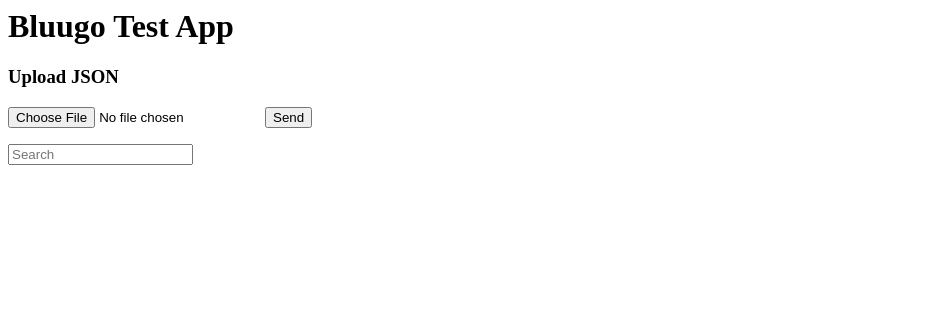
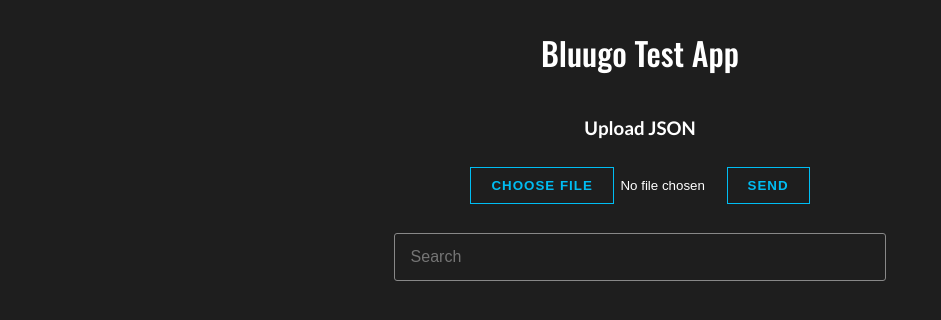
Before and after one commit to kumige/bluugo-application-app, a website: page src/frontend/index.html in a window 1280 px wide. Shown: the whole page, without its empty margins (0-941 px from the left). Drawn offline with nearby package versions, Linux system fonts and the light colour scheme; files that its build step writes are made by us from their sources; no server answers.

Commit message:
added styling

```diff
--- a/main.js
+++ b/main.js
@@ -42,7 +42,6 @@ app.get('/index.js', function (req, res) {
 
 app.post('/upload', jsonParser, async function (req, res) {
     const response = await jsonUpload(req)
-    console.log('upload res', response);
     res.json(response);
 })
 
--- a/public/styles.css
+++ b/public/styles.css
@@ -1,3 +1,86 @@
+body {
+  font-family: "Lato", sans-serif;
+  font-weight: 400;
+  font-style: normal;
+  background-color: #1E1E1E;
+  color: #FFFFFF;
+}
+
+.page {
+  display: flex;
+  flex-flow: column;
+  align-items: center;
+  margin: 0 1em;
+}
+
+input[type=file]::file-selector-button {
+  margin-right: 0.5em !important;
+}
+
+.error {
+  color: red;
+}
+
+.visible {
+  visibility: visible;
+}
+
+.hidden {
+  visibility: hidden;
+}
+
+.searchInput {
+  background-color: #1E1E1E;
+  color: #ffffff;
+  border-radius: 3px;
+  margin-bottom: 1em;
+  padding: 1rem;
+  font-size: 1rem;
+  transition: 0.2s ease-in-out;
+  width: 40%;
+  height: 3em;
+  border: 1px solid #888888;
+}
+
+form {
+  margin: 0;
+}
+
+button, input[type=file]::file-selector-button {
+  font-style: normal;
+  text-transform: uppercase;
+  cursor: pointer;
+  border: 1px solid #00bdf3;
+  border-radius: 0;
+  padding: 10px 20px;
+  color: #00bdf3;
+  box-shadow: inset 0 0 0 0 #00bdf3;
+  transition: 0.5s;
+  margin: 10px 0;
+  font-weight: bold;
+  letter-spacing: 1px;
+  text-decoration: none;
+  text-align: center;
+  display: inline-block;
+  background-color: #1E1E1E;
+
+  &:hover {
+    box-shadow: inset 0 -100px 0 0 #00bdf3;
+    color: #1E1E1E;
+  }
+
+  &:active {
+    opacity: 0.5;
+  }
+}
+
+h1 {
+  font-family: "Oswald", sans-serif;
+  font-optical-sizing: auto;
+  font-weight: 500;
+  font-style: normal;
+}
+
 table {
   font-family: arial, sans-serif;
   border-collapse: collapse;
@@ -11,7 +94,7 @@ td, th {
 }
 
 tr:nth-child(even) {
-  background-color: #dddddd;
+  background-color: #333333;
 }
 
 .tr-header {
--- a/src/frontend/index.html
+++ b/src/frontend/index.html
@@ -1,22 +1,36 @@
 <html>
+
 <head>
+    <link rel="preconnect" href="https://fonts.googleapis.com">
+    <link rel="preconnect" href="https://fonts.gstatic.com" crossorigin>
+    <link
+        href="https://fonts.googleapis.com/css2?family=Lato:ital,wght@0,100;0,300;0,400;0,700;0,900;1,100;1,300;1,400;1,700;1,900&display=swap"
+        rel="stylesheet">
+    <link href="https://fonts.googleapis.com/css2?family=Oswald:wght@200..700&display=swap" rel="stylesheet">
     <link rel="stylesheet" href="styles.css">
 </head>
+
 <body>
+
+    <div class="page">
         <h1>Bluugo Test App</h1>
 
         <h3>Upload JSON</h3>
 
         <form action="/upload" method="post">
             <input type="file" id="myFile" name="filename">
-        <button type="button" onclick="uploadFile()">Send</button>
+            <button type="button" class="blue-btn" onclick="uploadFile()">Send</button>
+            <div id="fileError" class="error hidden">No file selected</div>
         </form>
 
-    <input type="text" placeholder="Search" onchange="getData(event)" id="searchInput">
+        <input type="text" class="searchInput" placeholder="Search" onchange="getData(event)" id="searchInput">
 
         <table id="myTable">
 
         </table>
+
+    </div>
 </body>
 <script src="index.js" type="text/javascript"></script>
+
 </html>
--- a/src/frontend/index.js
+++ b/src/frontend/index.js
@@ -1,7 +1,19 @@
-function uploadFile() {
+async function uploadFile() {
     const file = document.getElementById('myFile').files[0]
-    console.log('uploadFile', file);
-    fetch('upload', { method: 'POST', body: file })
+    const error = document.getElementById('fileError')
+    if (file) {
+        error.className = 'error hidden'
+
+        const res = await fetch('upload', { method: 'POST', body: file })
+        console.log(res);
+        if (res.status == 200) {
+            alert('File uploaded succesfully')
+            getData()
+        } else alert('Something went wrong')
+
+    } else {
+        error.className = 'error visible'
+    }
 }
 
 async function getData(event) {
```
Also changed, not shown: 1 other file. Lines whose indentation alone changed are shown as unchanged.
